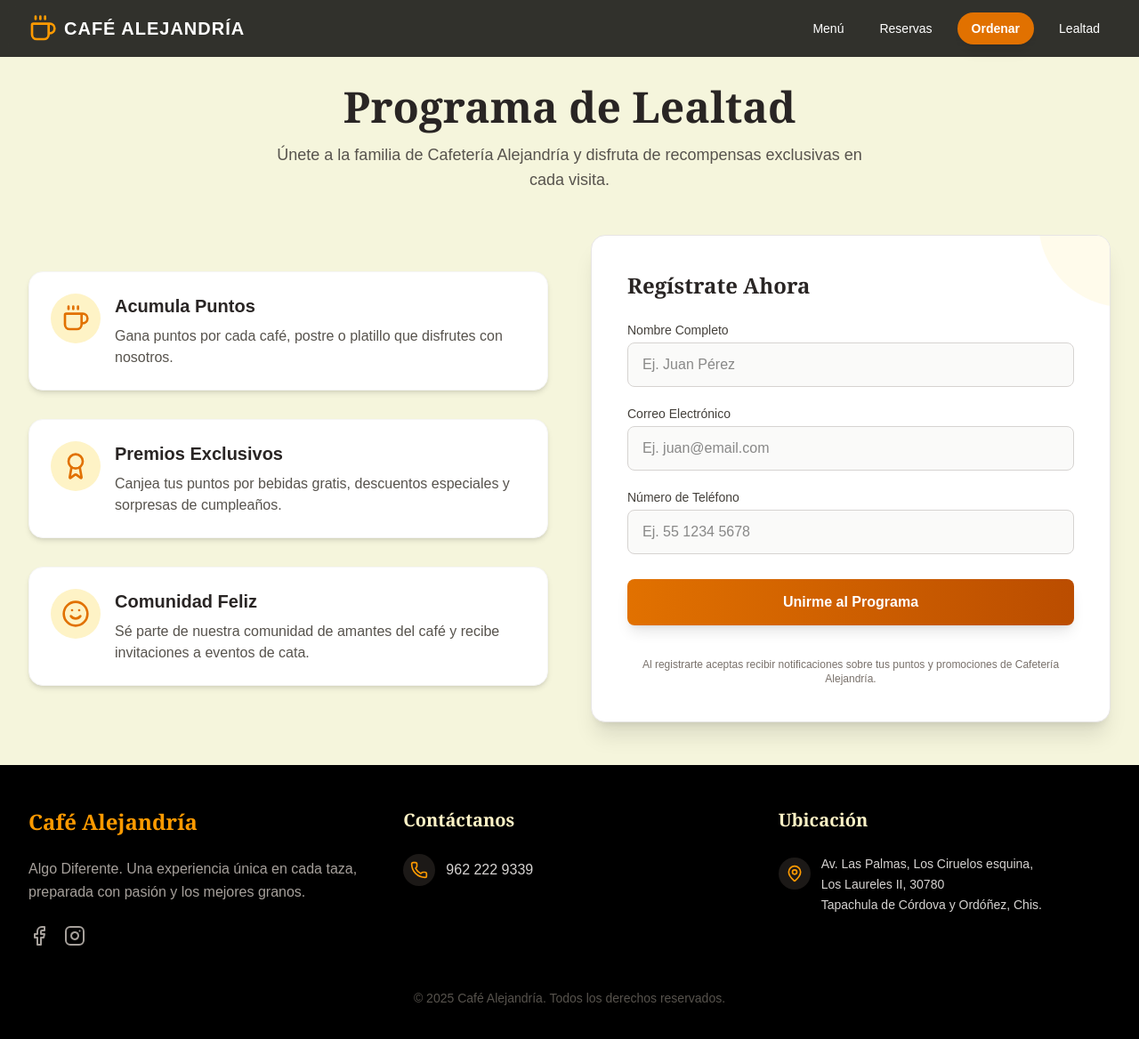
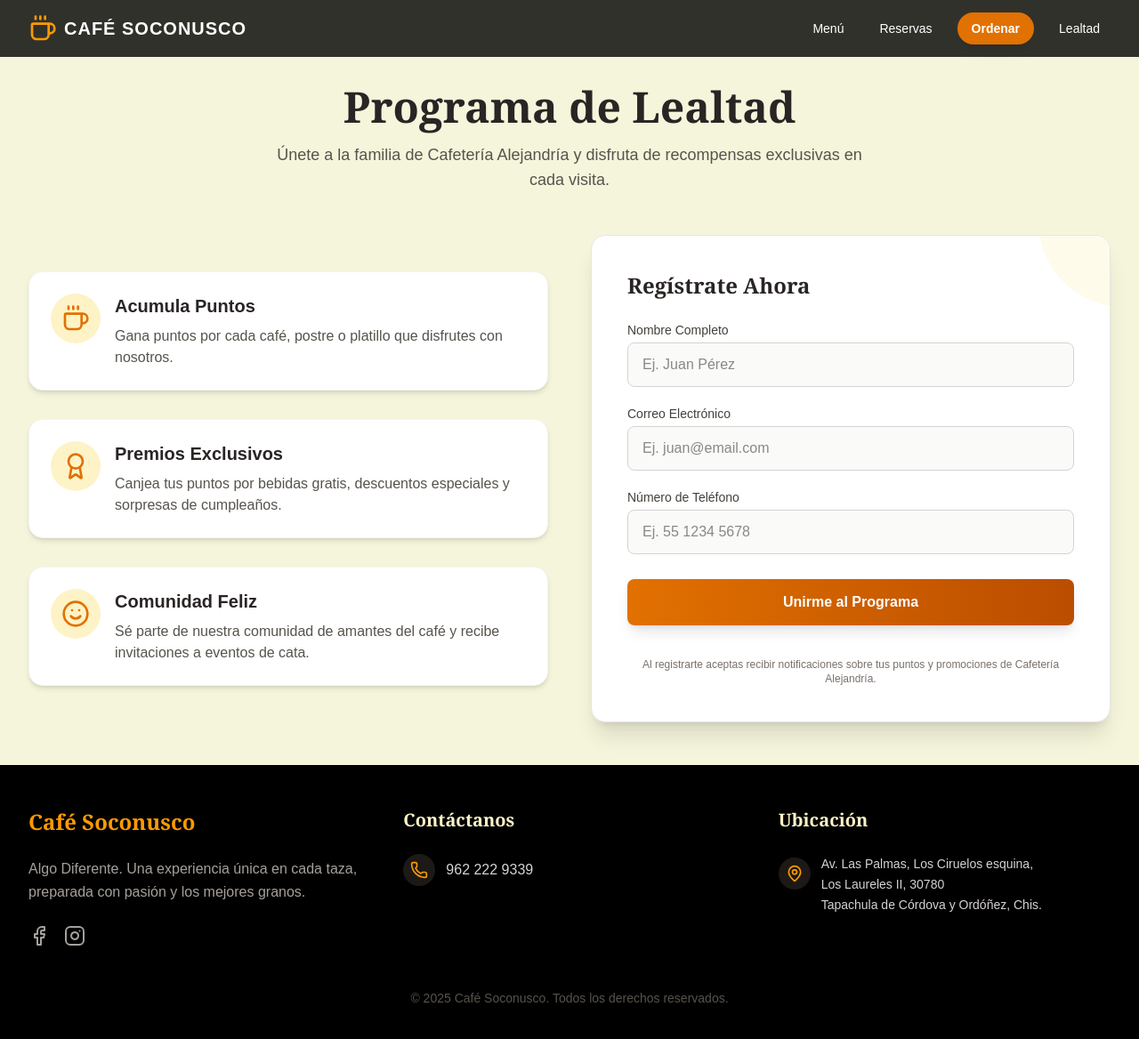
Before and after one commit to Oscar20001/cafeteria-web, a Next.js app: page /lealtad in a window 1280 px wide. Shown: the top 1168 px of the page at 89% size. Built offline with nearby package versions, Linux system fonts and the light colour scheme.

Commit message:
Rebranding: Changed all Café Alejandria branding to Café Soconusco

```diff
--- a/app/admin/page.tsx
+++ b/app/admin/page.tsx
@@ -298,7 +298,7 @@ export default function AdminDashboard() {
     return (
       <div className="min-h-screen bg-stone-900 flex items-center justify-center p-4">
         <div className="bg-white p-8 rounded-xl shadow-2xl w-full max-w-md">
-          <h1 className="text-2xl font-bold text-center mb-2 font-serif text-stone-800">Café Alejandría</h1>
+          <h1 className="text-2xl font-bold text-center mb-2 font-serif text-stone-800">Café Soconusco</h1>
           <p className="text-center text-stone-500 mb-8">Panel de Administración</p>
 
           {/* Waiter Quick Access */}
--- a/components/Footer.tsx
+++ b/components/Footer.tsx
@@ -10,7 +10,7 @@ export default function Footer() {
 
           {/* Brand */}
           <div>
-            <h3 className="text-2xl font-bold mb-6 font-serif text-amber-500">Café Alejandría</h3>
+            <h3 className="text-2xl font-bold mb-6 font-serif text-amber-500">Café Soconusco</h3>
             <p className="text-stone-400 mb-6 leading-relaxed">
               Algo Diferente. Una experiencia única en cada taza, preparada con pasión y los mejores granos.
             </p>
@@ -56,7 +56,7 @@ export default function Footer() {
         </div>
 
         <div className="pt-12 text-center text-stone-600 text-sm border-none">
-          <p>© 2025 Café Alejandría. Todos los derechos reservados.</p>
+          <p>© 2025 Café Soconusco. Todos los derechos reservados.</p>
         </div>
       </div>
     </footer>
--- a/components/Hero.tsx
+++ b/components/Hero.tsx
@@ -50,7 +50,7 @@ export default function Hero() {
           transition={{ duration: 1.2, ease: "easeOut" }}
           className="text-5xl md:text-8xl font-bold mb-2 pb-6 font-serif tracking-wide text-transparent bg-clip-text bg-gradient-to-r from-amber-200 via-amber-500 to-amber-200 drop-shadow-lg leading-tight"
         >
-          Café Alejandría
+          Café Soconusco
         </motion.h1>
         <motion.p
           initial={{ opacity: 0, y: 30 }}
--- a/components/Navbar.tsx
+++ b/components/Navbar.tsx
@@ -39,7 +39,7 @@ export default function Navbar() {
           <div className="flex items-center">
             <Link href="/" className="flex items-center space-x-2">
               <Coffee className="h-8 w-8 text-amber-500" />
-              <span className="font-bold text-xl tracking-wider">CAFÉ ALEJANDRÍA</span>
+                <span className="font-bold text-xl tracking-wider">CAFÉ SOCONUSCO</span>
             </Link>
           </div>
           <div className="hidden md:block">
```
